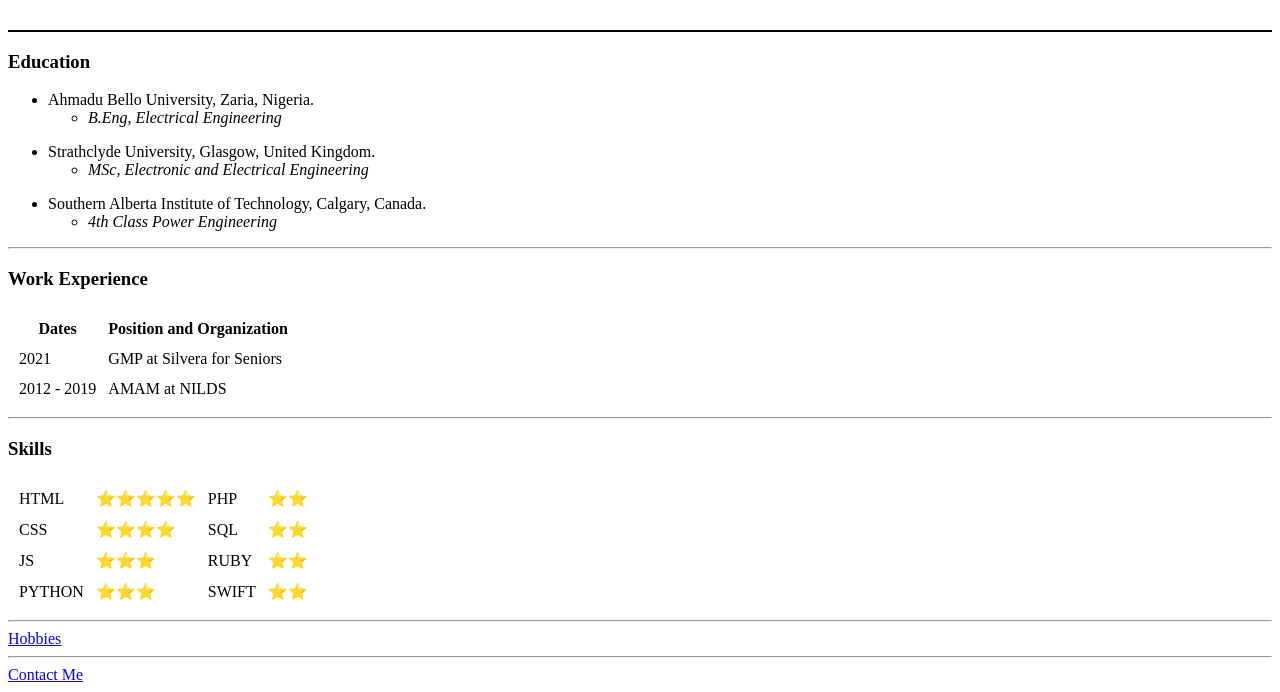
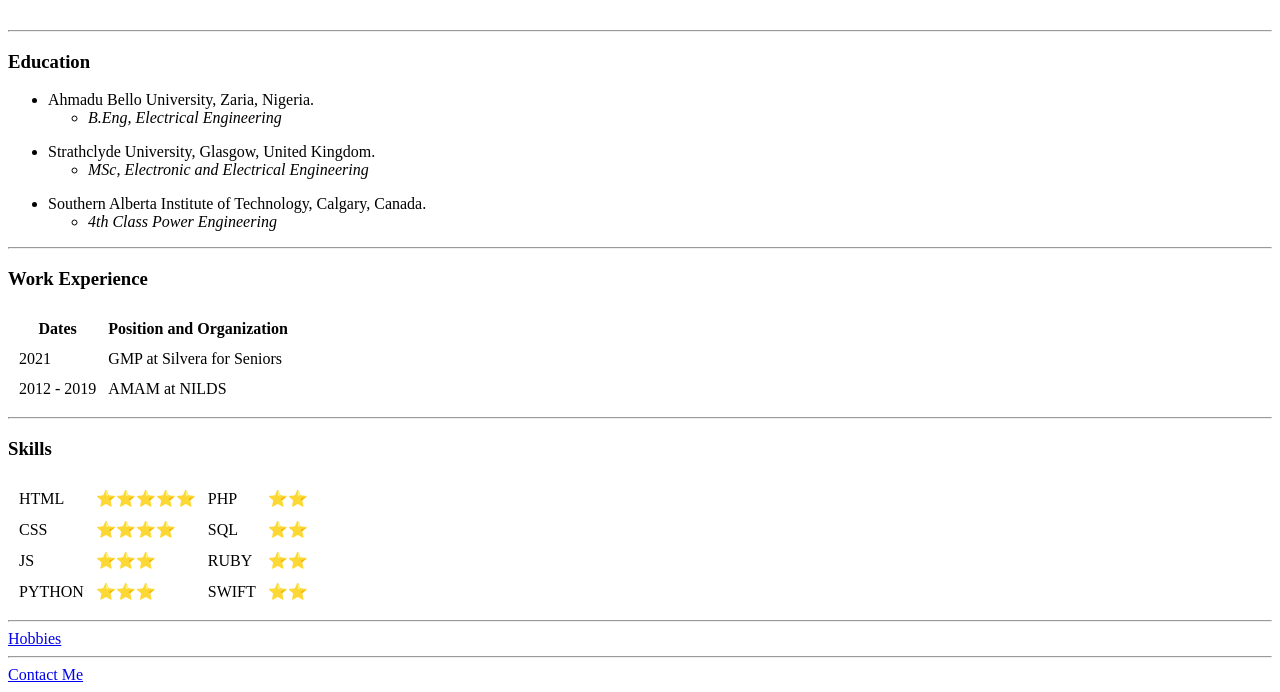
Before and after one commit to Marufsalam/Projects, a plain HTML site: page index.html in a window 1280 px wide. Shown: the part 194-886 px from the top of the page. Drawn offline with Linux system fonts and the light colour scheme.

Commit message:
Update index.html

```diff
--- a/index.html
+++ b/index.html
@@ -16,7 +16,7 @@
     </tr>
   </table>
 
-  <hr size=2 noshade color=black>
+  <hr>
   <h3>Education</h3>
   <ul>
     <li>Ahmadu Bello University, Zaria, Nigeria.
```
